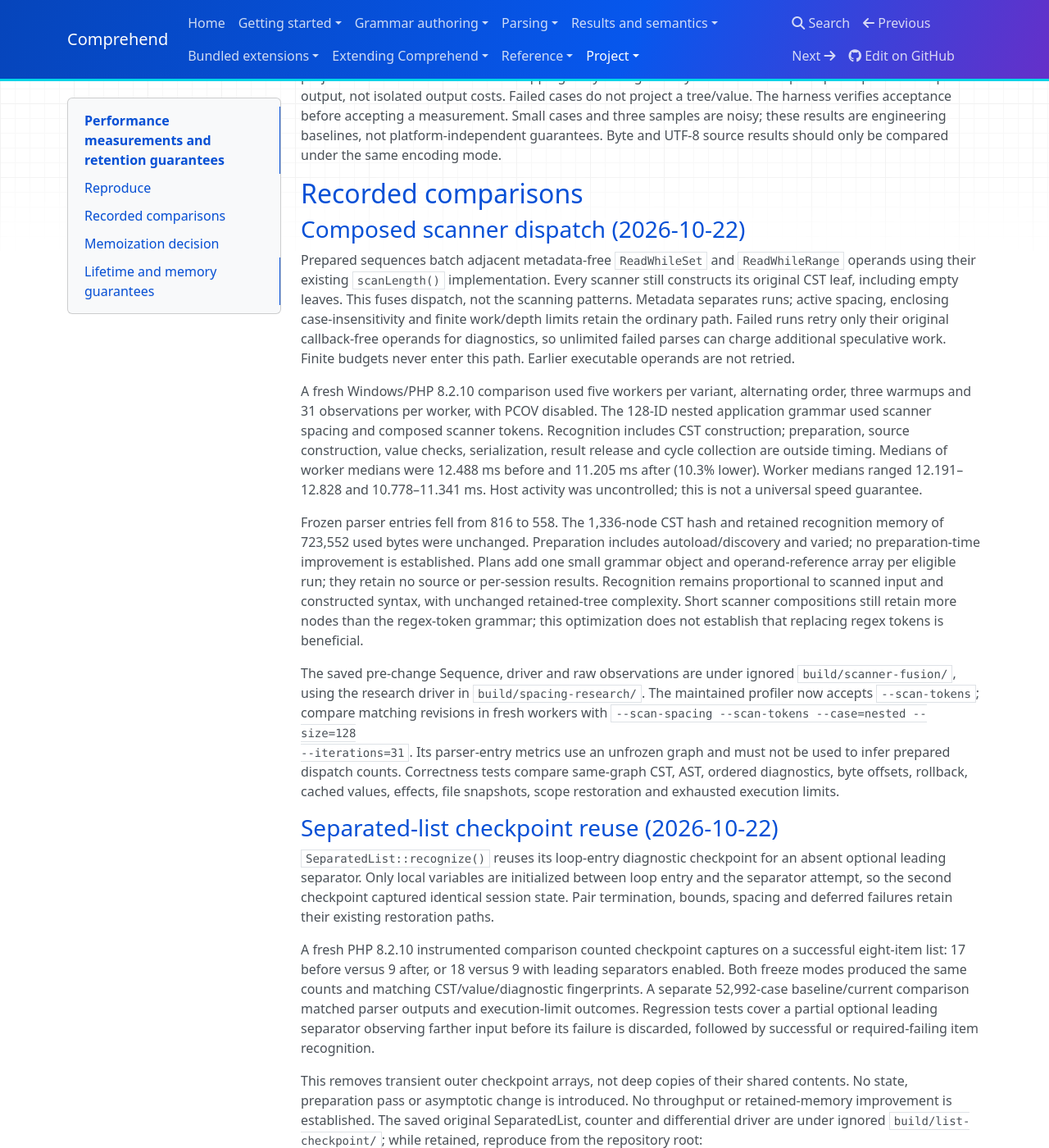
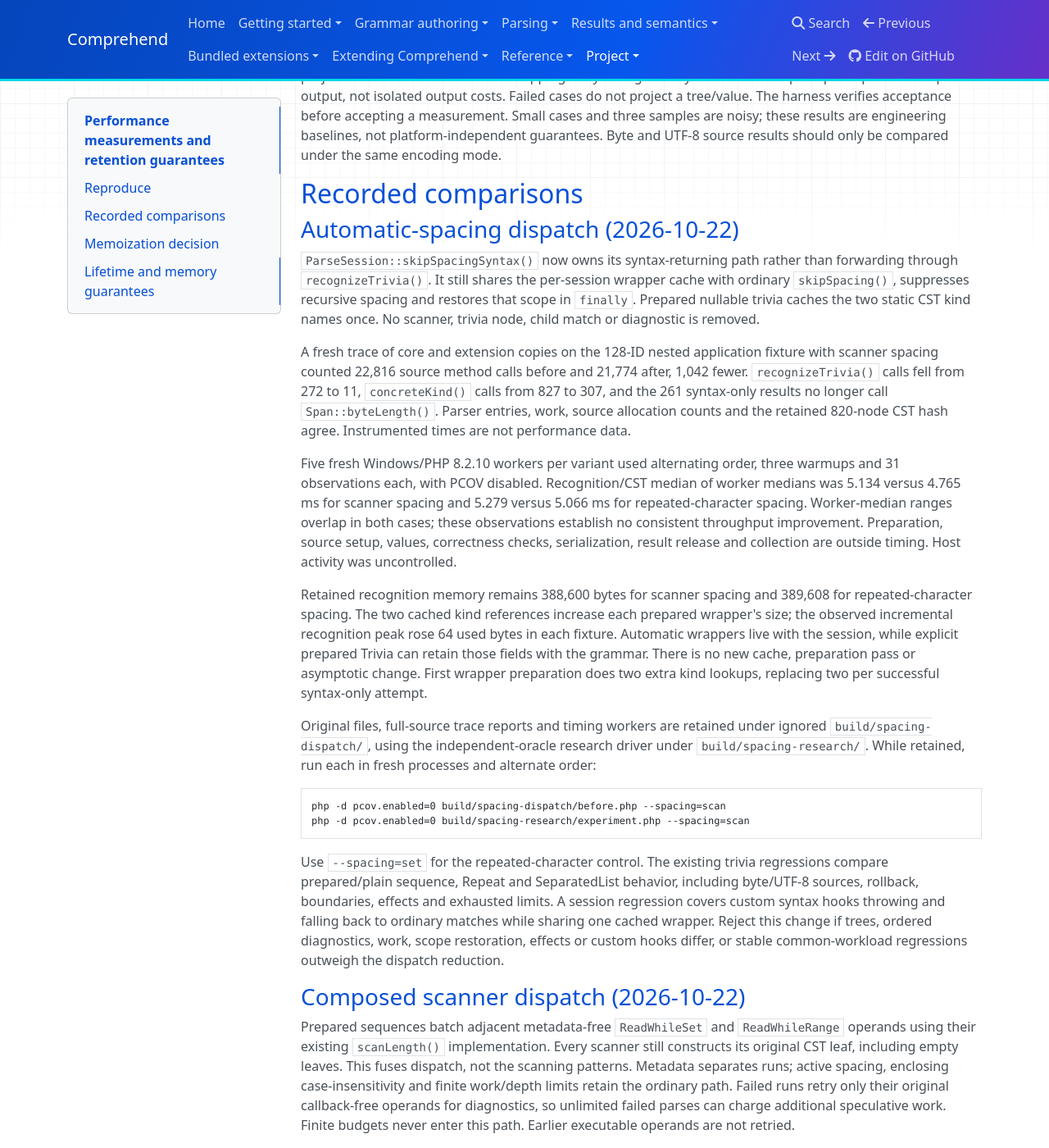
Before and after one commit to vanderlee/Comprehend, an MkDocs documentation site: the page built from docs/performance.md, in a window 1280 px wide and 1400 px high, scrolled down 773 px. Shown: the whole window at 82% size. Built offline with MkDocs 1.6.1, drawn with Linux system fonts in a browser that asks for light colours; nearby versions of some CDN libraries.

Commit message:
Implemented automatic-spacing dispatch reduction in SpacingContextTrait.php and prepared trivia.

````diff
--- a/docs/performance.md
+++ b/docs/performance.md
@@ -40,6 +40,55 @@ results are engineering baselines, not platform-independent guarantees. Byte
 and UTF-8 source results should only be compared under the same encoding mode.
 
 ## Recorded comparisons
+
+### Automatic-spacing dispatch (2026-10-22)
+
+`ParseSession::skipSpacingSyntax()` now owns its syntax-returning path rather
+than forwarding through `recognizeTrivia()`. It still shares the per-session
+wrapper cache with ordinary `skipSpacing()`, suppresses recursive spacing and
+restores that scope in `finally`. Prepared nullable trivia caches the two static
+CST kind names once. No scanner, trivia node, child match or diagnostic is removed.
+
+A fresh trace of core and extension copies on the 128-ID nested application
+fixture with scanner spacing counted 22,816 source method calls before and
+21,774 after, 1,042 fewer. `recognizeTrivia()` calls fell from 272 to 11,
+`concreteKind()` calls from 827 to 307, and the 261 syntax-only results no longer
+call `Span::byteLength()`. Parser entries, work, source allocation counts and
+the retained 820-node CST hash agree. Instrumented times are not performance data.
+
+Five fresh Windows/PHP 8.2.10 workers per variant used alternating order, three
+warmups and 31 observations each, with PCOV disabled. Recognition/CST median of
+worker medians was 5.134 versus 4.765 ms for scanner spacing and 5.279 versus
+5.066 ms for repeated-character spacing. Worker-median ranges overlap in both
+cases; these observations establish no consistent throughput improvement.
+Preparation, source setup, values, correctness checks, serialization, result
+release and collection are outside timing. Host activity was uncontrolled.
+
+Retained recognition memory remains 388,600 bytes for scanner spacing and
+389,608 for repeated-character spacing. The two cached kind references increase
+each prepared wrapper's size; the observed incremental recognition peak rose
+64 used bytes in each fixture. Automatic wrappers live with the session, while
+explicit prepared Trivia can retain those fields with the grammar. There is no
+new cache, preparation pass or asymptotic change. First wrapper preparation does
+two extra kind lookups, replacing two per successful syntax-only attempt.
+
+Original files, full-source trace reports and timing workers are retained under
+ignored `build/spacing-dispatch/`, using the independent-oracle research driver
+under `build/spacing-research/`. While retained, run each in fresh processes and
+alternate order:
+
+```sh
+php -d pcov.enabled=0 build/spacing-dispatch/before.php --spacing=scan
+php -d pcov.enabled=0 build/spacing-research/experiment.php --spacing=scan
+```
+
+Use `--spacing=set` for the repeated-character control. The existing trivia
+regressions compare prepared/plain sequence, Repeat and SeparatedList behavior,
+including byte/UTF-8 sources, rollback, boundaries, effects and exhausted limits.
+A session regression covers custom syntax hooks throwing and falling back to
+ordinary matches while sharing one cached wrapper. Reject this change if trees,
+ordered diagnostics, work, scope restoration, effects or custom hooks differ,
+or stable common-workload regressions outweigh the dispatch reduction.
 
 ### Composed scanner dispatch (2026-10-22)
 
````
Also changed, not shown: HUMANS.md (+2 -2 lines), docs/grammar-authoring.md (+4 -0 lines), 3 other files.
